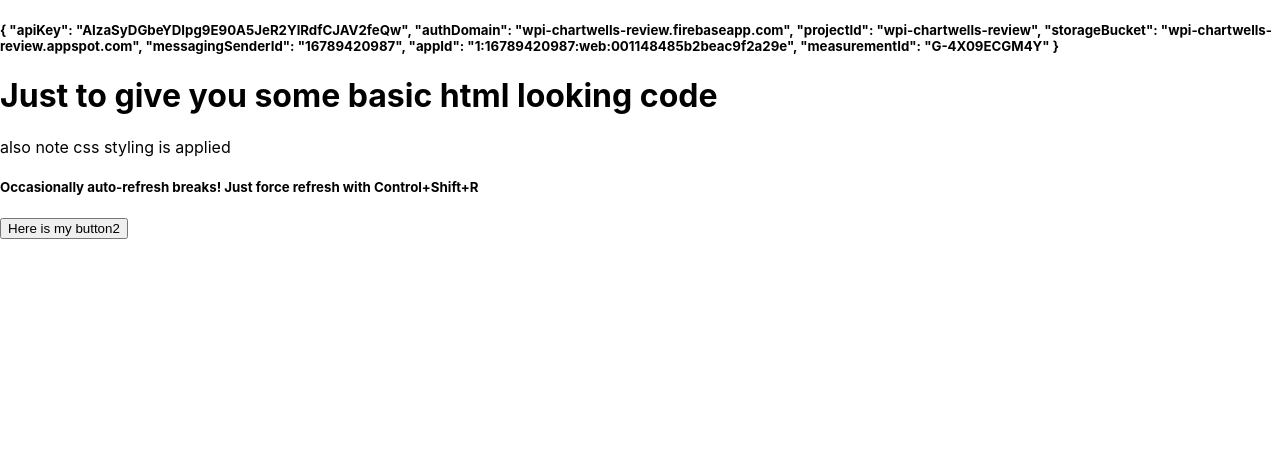
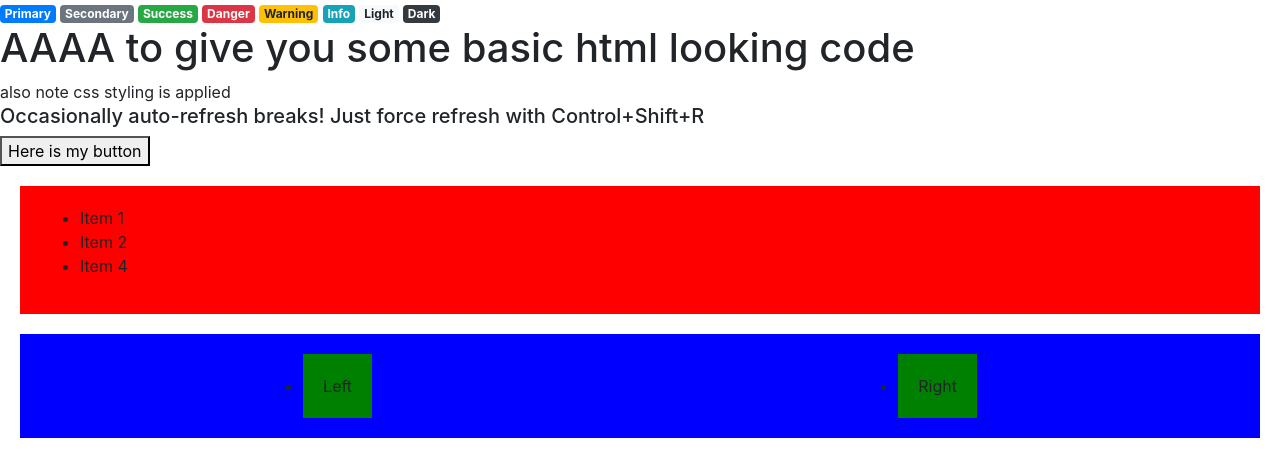
Before and after one commit to KohmeiK/wpi-food-real, a React (Create React App) app: page / in a window 1280 px wide. Shown: the top 476 px of the page. Built offline with nearby package versions, Linux system fonts and the light colour scheme.

Commit message:
react demo + added bootstrap

```diff
--- a/package.json
+++ b/package.json
@@ -6,6 +6,7 @@
     "@testing-library/jest-dom": "^5.11.4",
     "@testing-library/react": "^11.1.0",
     "@testing-library/user-event": "^12.1.10",
+    "bootstrap": "^4.6.0",
     "firebase": "^8.2.4",
     "react": "^17.0.1",
     "react-bootstrap": "^1.4.3",
--- a/src/App.js
+++ b/src/App.js
@@ -2,49 +2,48 @@
 import './App.css';
 import React from "react";
 import firebase from "firebase";
+import Badge from 'react-bootstrap/Badge'
 
 function App() {
   const firebaseApp = firebase.apps[0];
-
-  var db = firebase.firestore();
-
+  //
+  // var db = firebase.firestore();
+  //
   function function123(){
-    db.collection("foods").add({
-      first:"Name",
-      seccond:"Hello"
-    })
-    .then(function(docRef) {
-      console.log("Written!!!")
-    })
+    console.log("Hello World!")
   }
 
   return (
     <div className="App">
-      <h5>{JSON.stringify(firebaseApp.options, null, 2)}</h5>
-      <h1>Just to give you some basic html looking code</h1>
+      <div>
+        <Badge variant="primary">Primary</Badge>{' '}
+        <Badge variant="secondary">Secondary</Badge>{' '}
+        <Badge variant="success">Success</Badge>{' '}
+        <Badge variant="danger">Danger</Badge>{' '}
+        <Badge variant="warning">Warning</Badge> <Badge variant="info">Info</Badge>{' '}
+        <Badge variant="light">Light</Badge> <Badge variant="dark">Dark</Badge>
+      </div>
+      <h1>AAAA to give you some basic html looking code</h1>
       also note css styling is applied
       <h5>Occasionally auto-refresh breaks! Just force refresh with Control+Shift+R</h5>
-
       <button onClick={function123}>
-        Here is my button2
+        Here is my button
       </button>
-
+      <div className="RedBox">
+        <ul>
+          <li> Item 1</li>
+          <li> Item 2</li>
+          <li> Item 4</li>
+        </ul>
+      </div>
+      <div>
+        <ul className="BlueBox">
+          <li className="Left"> Left</li>
+          <li className="Right"> Right</li>
+        </ul>
+      </div>
     </div>
   );
 }
 
 export default App;
-
-// <div className="RedBox">
-//   <ul>
-//     <li> Item 1</li>
-//     <li> Item 2</li>
-//     <li> Item 4</li>
-//   </ul>
-// </div>
-// <div>
-//   <ul className="BlueBox">
-//     <li className="Left"> Left</li>
-//     <li className="Right"> Right</li>
-//   </ul>
-// </div>
--- a/src/index.js
+++ b/src/index.js
@@ -4,6 +4,7 @@
 import App from './App';
 import reportWebVitals from './reportWebVitals';
 import firebase from "firebase/app";
+import 'bootstrap/dist/css/bootstrap.min.css';
 
 // For Firebase JS SDK v7.20.0 and later, measurementId is optional
 firebase.initializeApp({
```
Also changed, not shown: 1 other file (tests, documents, lock files or other folders).
